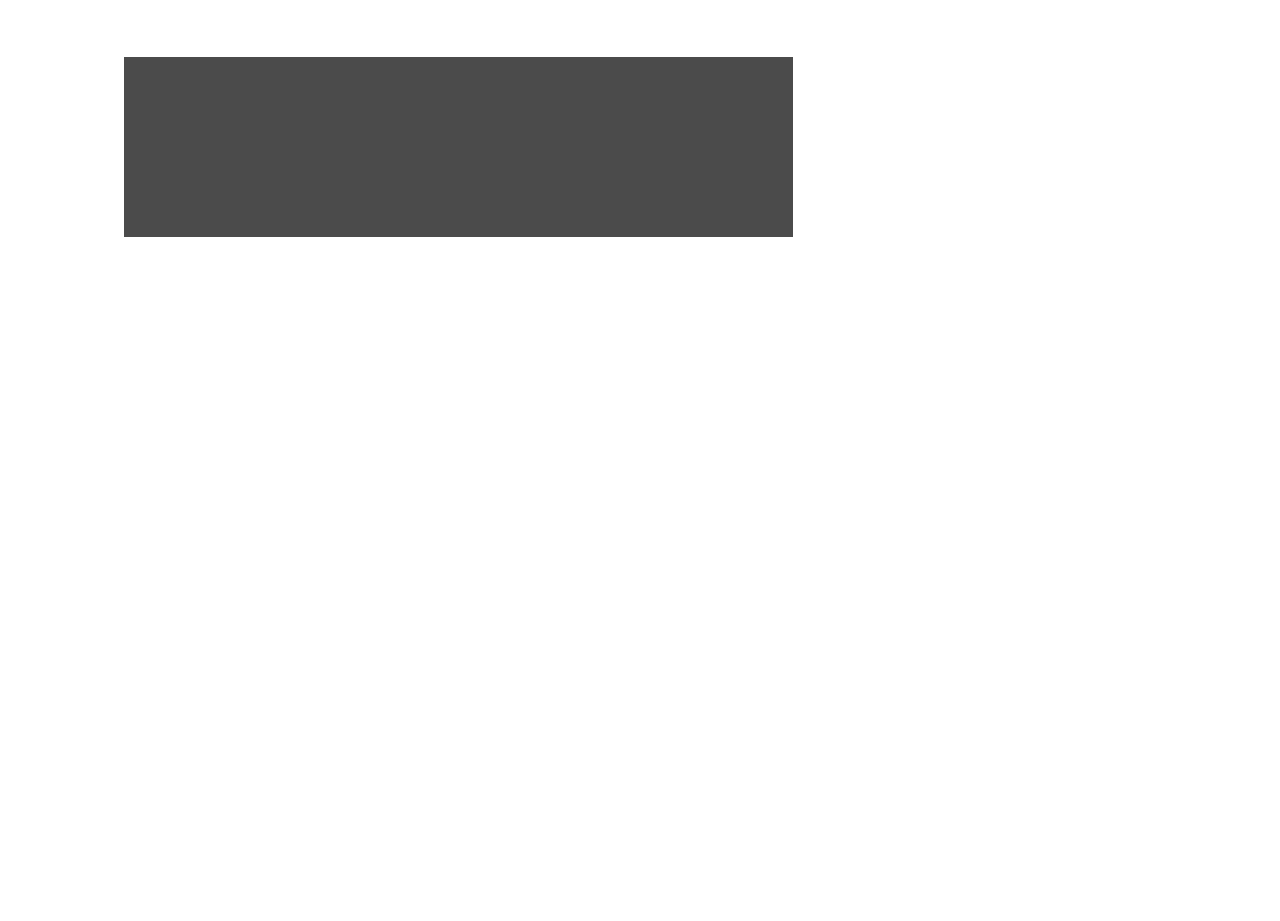
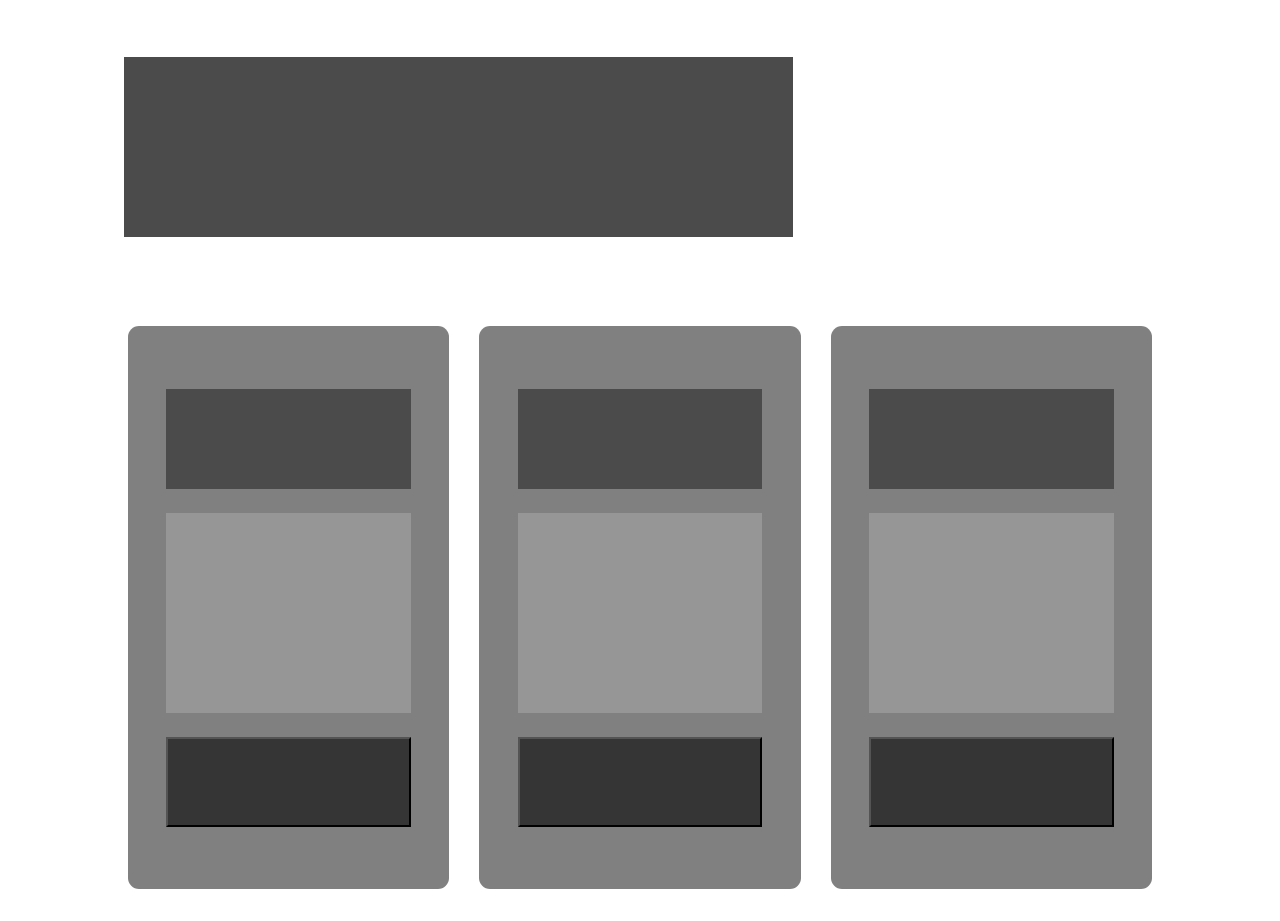
Before and after one commit to ahanasi/design-heat-map, a plain HTML site: page index.html in a window 1280 px wide. Shown: the part 968-1889 px from the top of the page. Before the commit the page ends 1264 px from the top, so only its background shows below. Drawn offline with Linux system fonts and the light colour scheme.

Commit message:
Craate card layout

```diff
--- a/css/main.css
+++ b/css/main.css
@@ -50,10 +50,13 @@ body {
     height: 65.047px;
 }
 
+main {
+    margin: 0 108px;
+}
+
 .headline-content {
     display: grid;
-    grid-template-columns: 700.656px 386.656px;
-    margin: 0 108px;
+    grid-template-columns: 700.656px auto;
 }
 
 .articles-wrapper {
@@ -73,3 +76,42 @@ body {
 .author-post {
     margin-bottom: 3em;
 }
+
+.newsletter {
+    justify-self: right;
+    height: 626.839px;
+    width: 386.656px;
+    margin: 20px 16px 0;
+    padding: 0 1.5em 2em 1.5em;
+}
+
+.cards-wrapper{
+    display: grid;
+    grid-template-columns: repeat(3,1fr);
+    grid-column-gap: 1.5em;
+    height: 624.516px;
+    padding: 0 1em;
+}
+
+.card{
+    display: flex;
+    flex-direction: column;
+    justify-content: space-evenly;
+    height: 563.3px;
+    margin: 1.5em 0;
+    padding: calc(2rem + .5vw);
+    border-radius: 11px;
+}
+
+.card-title {
+    height: 100px;
+}
+
+.card-content {
+    height: 200px;
+}
+
+.card-btn{
+    height: 90px;
+    width: 100%;
+}
--- a/index.html
+++ b/index.html
@@ -1,16 +1,15 @@
 <!DOCTYPE html>
 <html lang="en">
   <head>
-    <meta charset="UTF-8">
-    <meta http-equiv="X-UA-Compatible" content="IE=edge">
-    <meta name="viewport" content="width=device-width, initial-scale=1.0">
+    <meta charset="UTF-8" />
+    <meta http-equiv="X-UA-Compatible" content="IE=edge" />
+    <meta name="viewport" content="width=device-width, initial-scale=1.0" />
     <title>Design Heat Map</title>
-    <link rel="stylesheet" href="css/reset.css">
-    <link rel="stylesheet" href="css/main.css">
+    <link rel="stylesheet" href="css/reset.css" />
+    <link rel="stylesheet" href="css/main.css" />
   </head>
   <body>
-    <header class="global-header darker">
-    </header>
+    <header class="global-header darker"></header>
     <header class="subnav-header dark">
       <nav class="subnav"></nav>
     </header>
@@ -18,15 +17,29 @@
       <section class="headline-content">
         <div class="articles-wrapper">
           <article class="author-post">
-                    <header class="article-header darkest">
-                    </header>
-                    <div class="article-content light">
+            <header class="article-header darkest"></header>
+            <div class="article-content light"></div>
+          </article>
+          <article class="author-post darker"></article>
+          <article class="author-post darker"></article>
         </div>
-                </article>
-                <article class="author-post darker">
-                </article>
-                <article class="author-post darker">
-                </article>
+        <div class="newsletter darkest"></div>
+      </section>
+      <section class="cards-wrapper">
+        <div class="card dark">
+          <header class="card-title darker"></header>
+          <div class="card-content light"></div>
+          <button class="card-btn darkest"></button>
+        </div>
+        <div class="card dark">
+          <header class="card-title darker"></header>
+          <div class="card-content light"></div>
+          <button class="card-btn darkest"></button>
+        </div>
+        <div class="card dark">
+          <header class="card-title darker"></header>
+          <div class="card-content light"></div>
+          <button class="card-btn darkest"></button>
         </div>
       </section>
     </main>
```
Lines whose indentation alone changed are shown as unchanged.
